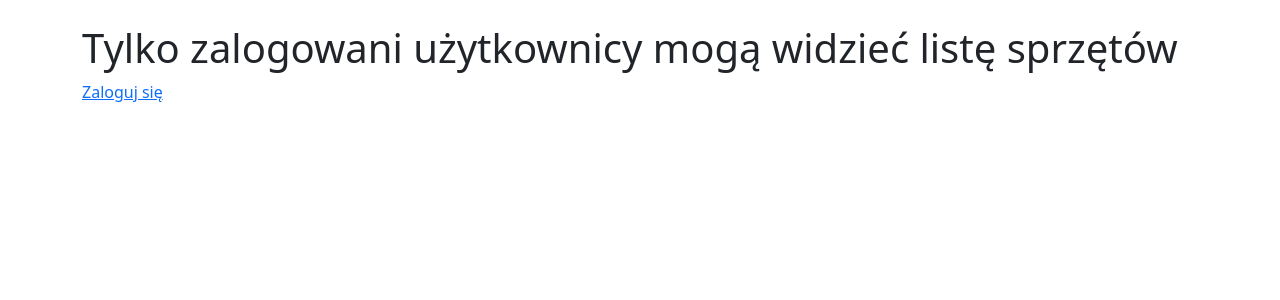
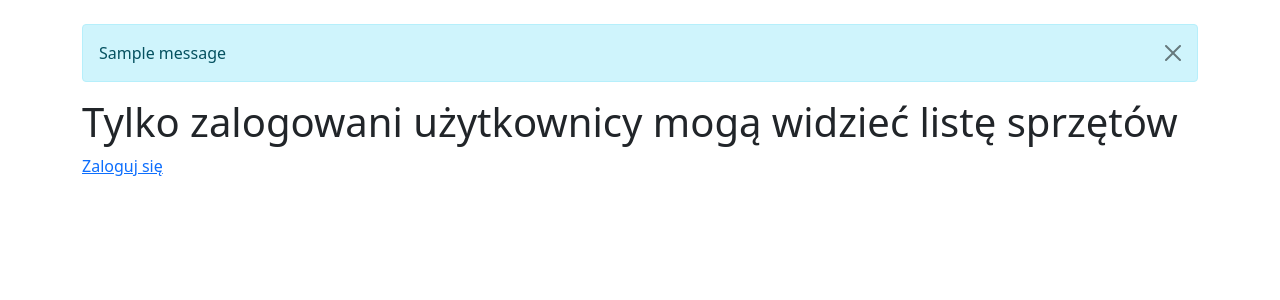
Before and after one commit to matszelo/InVentory, a Django app: page /equipment/ in a window 1280 px wide. Shown: the part 57-357 px from the top of the page. Run offline with Django 4.2, Linux system fonts and the light colour scheme; tables that the repository leaves empty hold one stand-in row (values such as "Sample post"); one stand-in notice (Sample message) is shown.

Commit message:
Dodałem kilka alertów

```diff
--- a/equipment/templates/equipment/base.html
+++ b/equipment/templates/equipment/base.html
@@ -14,6 +14,14 @@
     {% include 'equipment/navbar.html' %}
     <br/>
     <div class="container">
+      {% if messages %}
+        {% for message in messages %}
+          <div class="alert alert-info alert-dismissible fade show" role="alert">
+           {{ message }}
+            <button type="button" class="btn-close" data-bs-dismiss="alert" aria-label="Close"></button>
+          </div>
+        {% endfor %}
+      {% endif %}
     {% block content %}
     {% endblock %}
     </div>
--- a/equipment/views.py
+++ b/equipment/views.py
@@ -4,6 +4,7 @@ from .forms import Equipmentform
 from django.core.paginator import Paginator
 from django.http import HttpResponseRedirect
 from django.http import HttpResponse
+from django.contrib import messages
 import csv
 
 
@@ -35,6 +36,7 @@ def search_equipment(request):
 def delete_equipment(request, equipment_id):
     equipment = Sprzet.objects.get(pk=equipment_id)
     equipment.delete()
+    messages.success(request, "Usunięto sprzęt")
     return redirect('equipment_list')
 
 
@@ -43,9 +45,9 @@ def update_equipment(request, equipment_id):
     form = Equipmentform(request.POST or None, request.FILES or None, instance=equipment)
     if form.is_valid():
         form.save()
+        messages.success(request, "Zaktualizowano dane sprzętu")
         return redirect('equipment_list')
     return render(request, 'equipment/update_equipment.html', {'equipment': equipment, 'form': form})
-
 
 def show_equipment(request, equipment_id):
     equipment = Sprzet.objects.get(pk=equipment_id)
--- a/mysite/settings.py
+++ b/mysite/settings.py
@@ -124,9 +124,9 @@ MEDIA_URL = '/media/'
 
 MEDIA_ROOT = os.path.join(BASE_DIR, 'media')
 
-#STATICFILES_DIRS = (
-        #os.path.join(BASE_DIR, 'static'),
-        #)
+# STATICFILES_DIRS = (
+# os.path.join(BASE_DIR, 'static'),
+# )
 
 # Default primary key field type
 # https://docs.djangoproject.com/en/4.1/ref/settings/#default-auto-field
```
